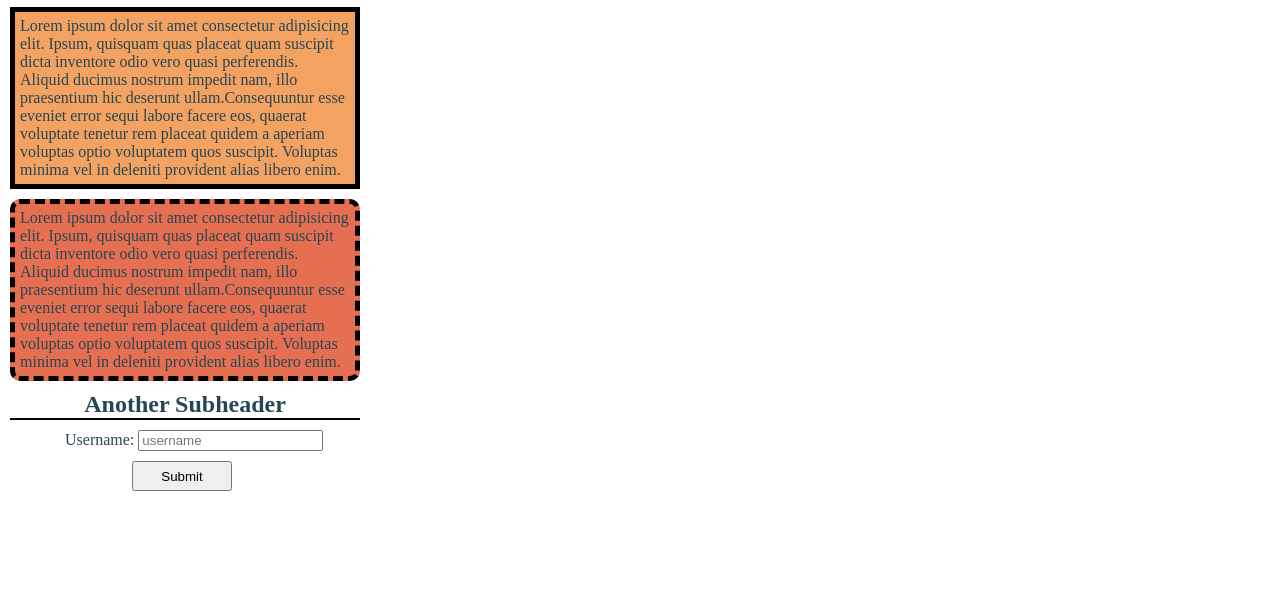
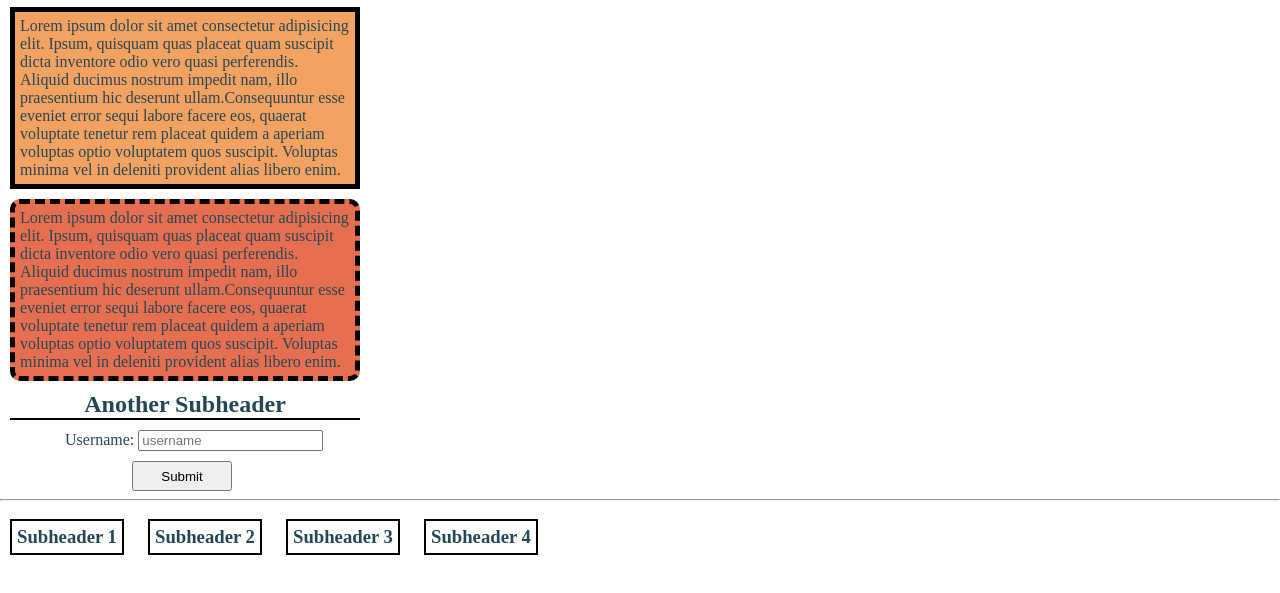
Before and after one commit to nemanjaone/first-css, a plain HTML site: page inheritance.html in a window 1280 px wide. Shown: the part 91-684 px from the top of the page. Drawn offline with Linux system fonts and the light colour scheme.

Commit message:
inline, block, and inline-block practice

```diff
--- a/inheritance.css
+++ b/inheritance.css
@@ -48,3 +48,12 @@ button {
     margin-top: 10px;
     margin-left: 132px;
 }
+
+h3 {
+    width: 100px;
+    text-align: center;
+    margin: 10px;
+    display: inline-block;
+    border: 2px solid black;
+    padding: 5px;
+}
--- a/inheritance.html
+++ b/inheritance.html
@@ -34,14 +34,21 @@
             </p>
         </section>
         <section>
-            <h2>Another Subheader</h2>
             <form action="blah">
+                <h2>Another Subheader</h2>
                 <label for="username" class="usernameform">Username:</label>
                 <input type="text" placeholder="username" id="username">
                 <br>
                 <button>Submit</button>
             </form>
         </section>
+        <hr>
+        <section>
+            <h3>Subheader 1</h3>
+            <h3>Subheader 2</h3>
+            <h3>Subheader 3</h3>
+            <h3>Subheader 4</h3>
+        </section>
 
     </body>
 
```
